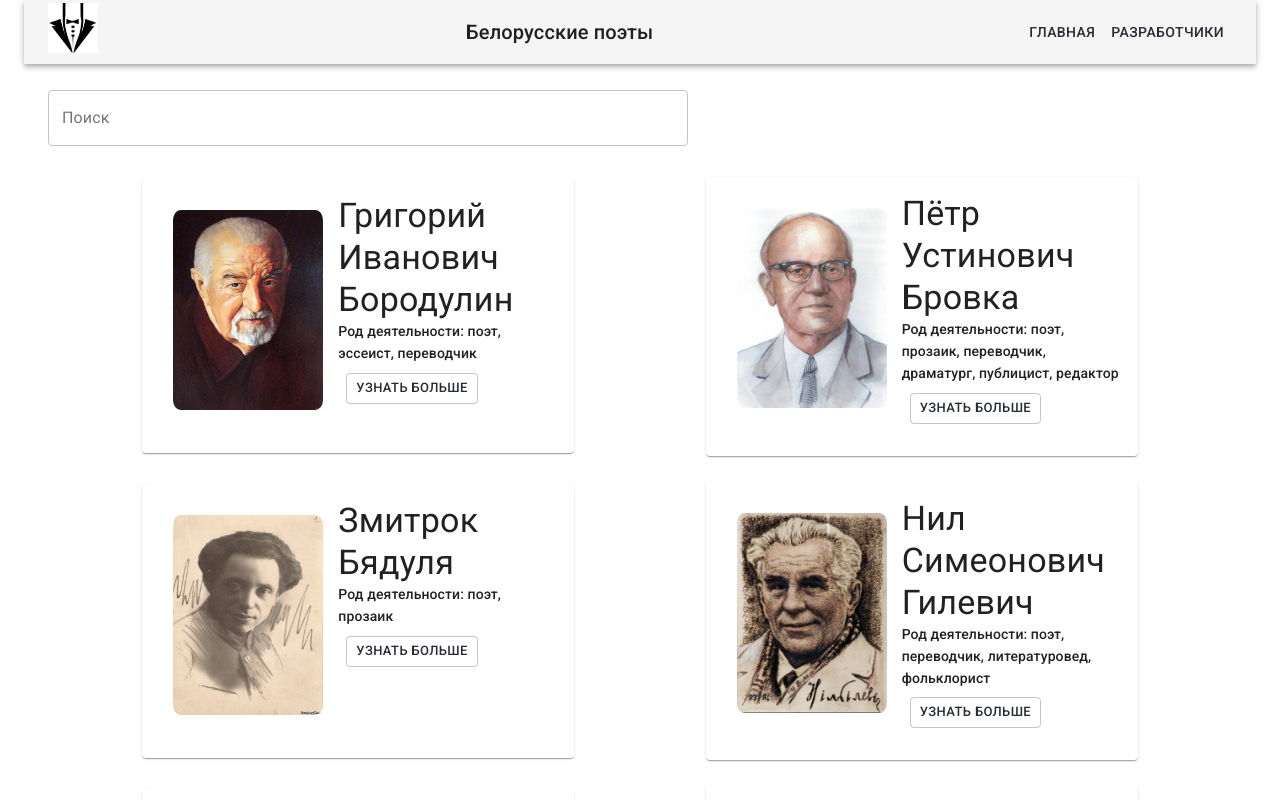
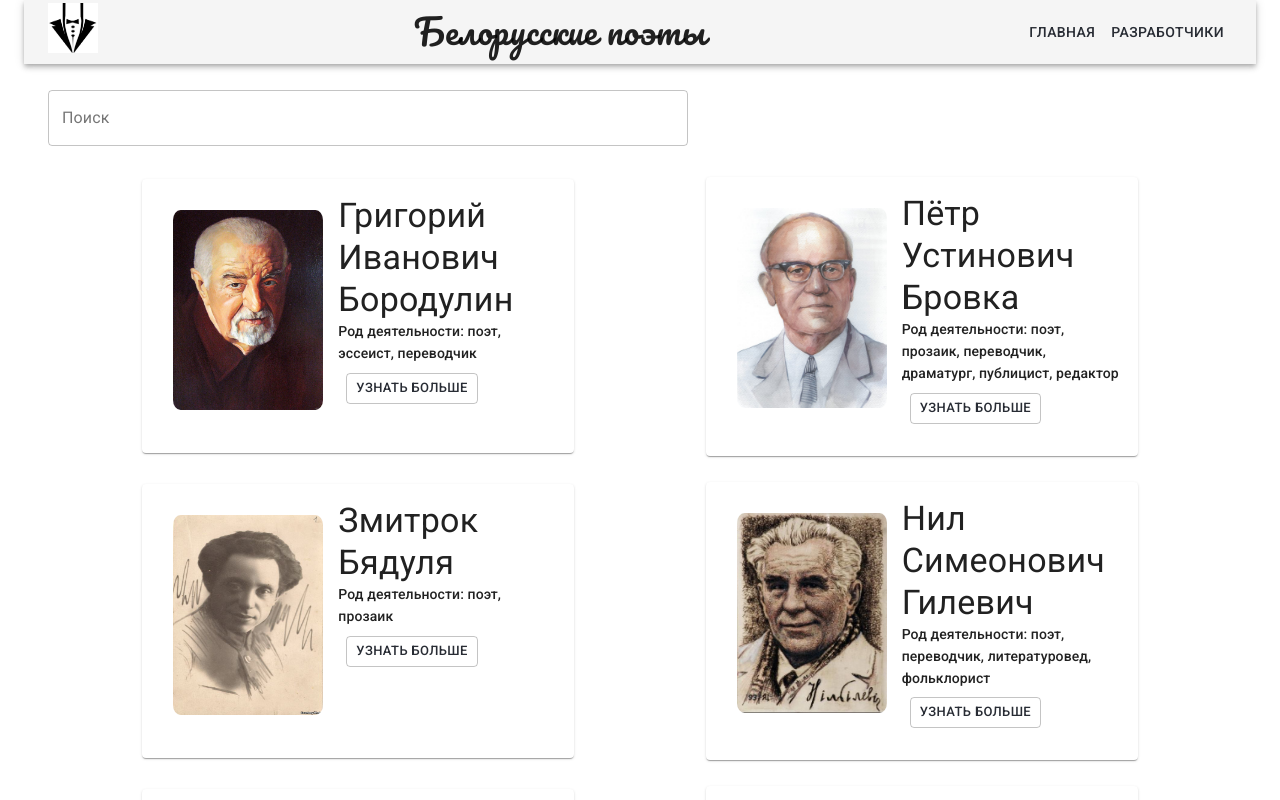
Before and after one commit to greatorangejuice/culture-portal, a React (Create React App) app: page / in a window 1280 px wide. Shown: the top 800 px of the page. Built offline with nearby package versions, Linux system fonts and the light colour scheme.

Commit message:
feat: change fon of site title

```diff
--- a/src/components/Header/Header.css
+++ b/src/components/Header/Header.css
@@ -1,3 +1,9 @@
+@import url('https://fonts.googleapis.com/css?family=Pacifico&display=swap');
+
+.header-title{
+    font-family: 'Pacifico', cursive;
+}
+
 a {
     text-decoration: none;
     color: #282c34;
--- a/src/components/Header/Header.js
+++ b/src/components/Header/Header.js
@@ -24,8 +24,8 @@ export default class Header extends Component {
                                     <img style={{ width: "50px", height: "50px"}} src={logo} alt="logo"/>
                                 </Link>
                             </Typography>
-                            <Typography variant="h6" align="center" color="inherit" className="header-title-container">
-                                Белорусские поэты
+                            <Typography variant="h4" align="center" color="inherit">
+                                <span className="header-title">Белорусские поэты</span>
                             </Typography>
                             <Typography variant="h6" align="right" color="inherit">
                                 <Button color="inherit">
```
Also changed, not shown: 1 other file (tests, documents, lock files or other folders).
